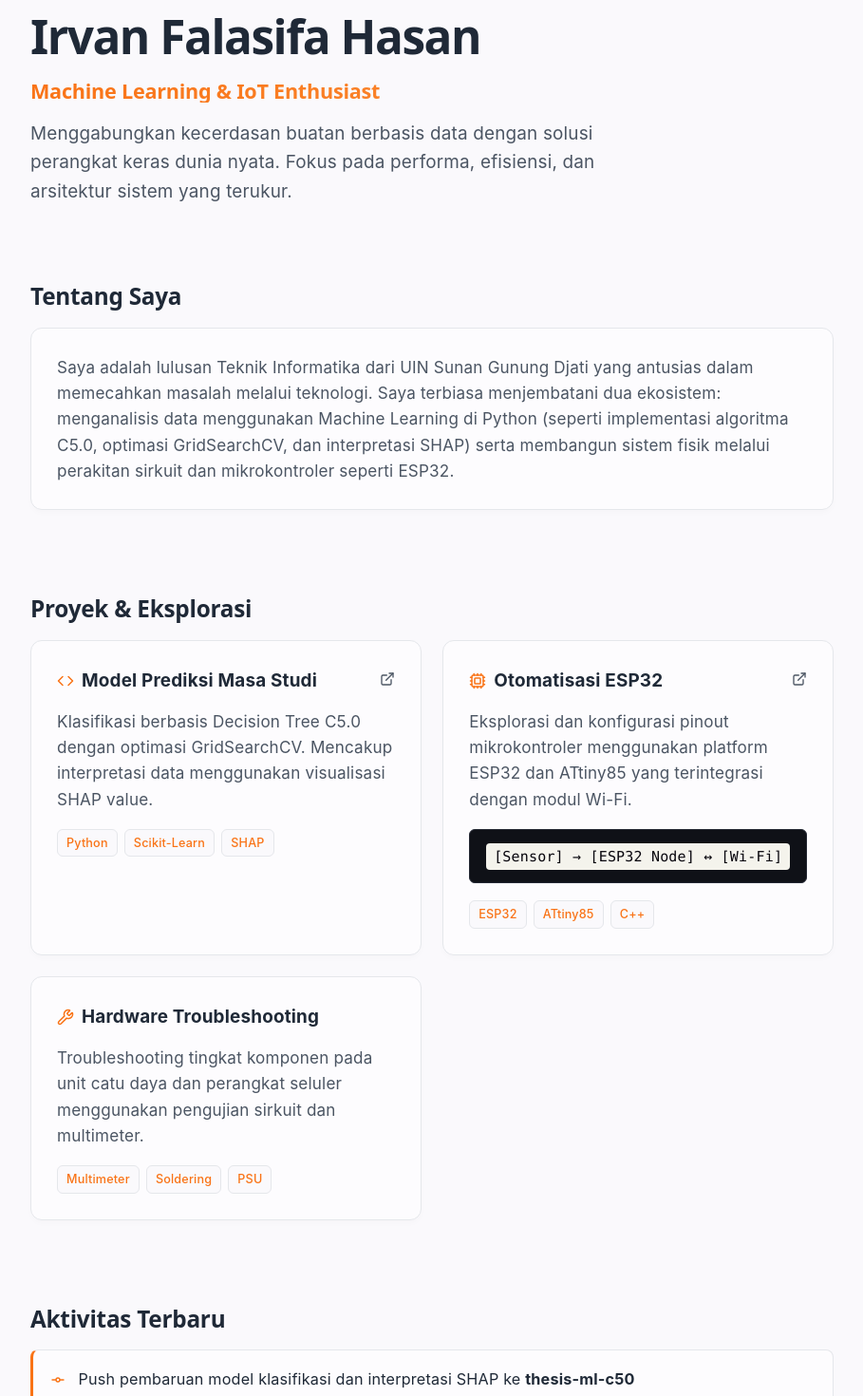
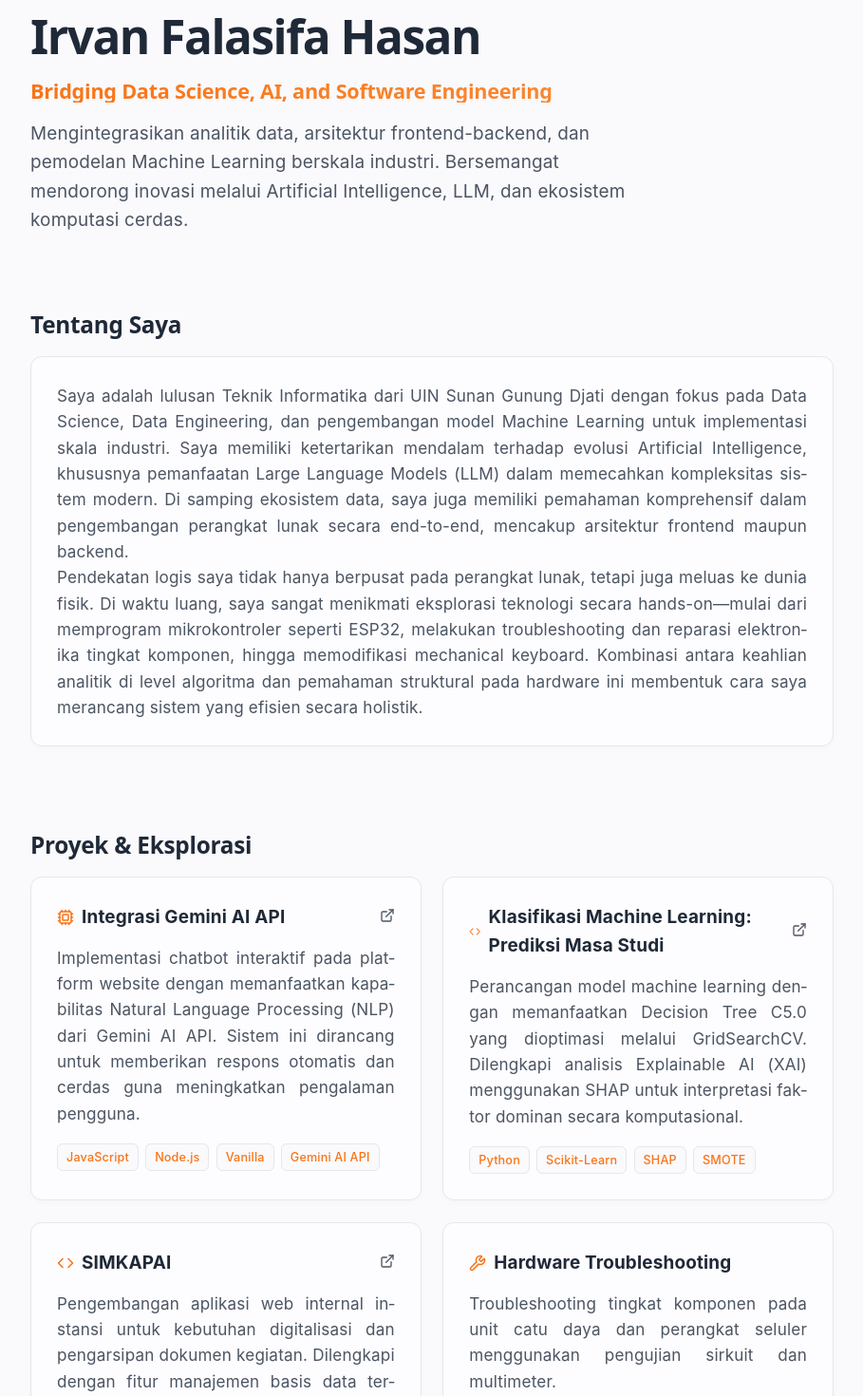
Before and after one commit to irvanfalasifa/irvanfalasifa.github.io, a React (Vite) app: page / in a window 1280 px wide. Shown: the part 200-1670 px from the top of the page at 95% size, without its empty margins (185-1094 px from the left). Built offline with nearby package versions, Linux system fonts and the light colour scheme.

Commit message:
Update text

```diff
--- a/src/App.css
+++ b/src/App.css
@@ -363,3 +363,10 @@ body {
   width: 100%;
   outline: none;
 }
+
+.text-justify {
+  text-align: justify;
+  -webkit-hyphens: auto;
+  -ms-hyphens: auto;
+  hyphens: auto;
+}
--- a/src/App.jsx
+++ b/src/App.jsx
@@ -117,18 +117,21 @@ function App() {
 
         <motion.header initial={{ opacity: 0, y: -20 }} animate={{ opacity: 1, y: 0 }} transition={{ duration: 0.6 }} className="hero">
           <h1>Irvan Falasifa Hasan</h1>
-          <h2 className="gradient-text">Machine Learning & IoT Enthusiast</h2>
+          <h2 className="gradient-text">Bridging Data Science, AI, and Software Engineering</h2>
           <p className="hero-desc">
-            Menggabungkan kecerdasan buatan berbasis data dengan solusi perangkat keras dunia nyata.
-            Fokus pada performa, efisiensi, dan arsitektur sistem yang terukur.
+            Mengintegrasikan analitik data, arsitektur frontend-backend, dan pemodelan Machine Learning berskala industri.
+            Bersemangat mendorong inovasi melalui Artificial Intelligence, LLM, dan ekosistem komputasi cerdas.
           </p>
         </motion.header>
 
         <motion.section initial="hidden" whileInView="visible" viewport={{ once: true }} variants={fadeUpItem} className="section">
           <h2 className="section-title">Tentang Saya</h2>
           <div className="card plain-card">
-            <p className="text-muted">
-              Saya adalah lulusan Teknik Informatika dari UIN Sunan Gunung Djati yang antusias dalam memecahkan masalah melalui teknologi. Saya terbiasa menjembatani dua ekosistem: menganalisis data menggunakan Machine Learning di Python (seperti implementasi algoritma C5.0, optimasi GridSearchCV, dan interpretasi SHAP) serta membangun sistem fisik melalui perakitan sirkuit dan mikrokontroler seperti ESP32.
+            <p className="text-muted text-justify">
+              Saya adalah lulusan Teknik Informatika dari UIN Sunan Gunung Djati dengan fokus pada Data Science, Data Engineering, dan pengembangan model Machine Learning untuk implementasi skala industri. Saya memiliki ketertarikan mendalam terhadap evolusi Artificial Intelligence, khususnya pemanfaatan Large Language Models (LLM) dalam memecahkan kompleksitas sistem modern. Di samping ekosistem data, saya juga memiliki pemahaman komprehensif dalam pengembangan perangkat lunak secara end-to-end, mencakup arsitektur frontend maupun backend.
+            </p>
+            <p className="text-muted text-justify">
+              Pendekatan logis saya tidak hanya berpusat pada perangkat lunak, tetapi juga meluas ke dunia fisik. Di waktu luang, saya sangat menikmati eksplorasi teknologi secara hands-on—mulai dari memprogram mikrokontroler seperti ESP32, melakukan troubleshooting dan reparasi elektronika tingkat komponen, hingga memodifikasi mechanical keyboard. Kombinasi antara keahlian analitik di level algoritma dan pemahaman struktural pada hardware ini membentuk cara saya merancang sistem yang efisien secara holistik.
             </p>
           </div>
         </motion.section>
@@ -139,12 +142,44 @@ function App() {
 
             <motion.div variants={fadeUpItem} whileHover={{ y: -5 }} className="card">
               <div className="card-header">
-                <h3><Code size={18} className="inline-icon"/> Model Prediksi Masa Studi</h3>
+                <h3><Cpu size={18} className="inline-icon"/> Integrasi Gemini AI API</h3>
                 <div className="card-links"><a href="#"><ExternalLink size={16} /></a></div>
               </div>
-              <p className="text-muted">Klasifikasi berbasis Decision Tree C5.0 dengan optimasi GridSearchCV. Mencakup interpretasi data menggunakan visualisasi SHAP value.</p>
+              <p className="text-muted text-justify">Implementasi chatbot interaktif pada platform website dengan memanfaatkan kapabilitas Natural Language Processing (NLP) dari Gemini AI API. Sistem ini dirancang untuk memberikan respons otomatis dan cerdas guna meningkatkan pengalaman pengguna.</p>
               <div className="tech-stack">
-                <span>Python</span> <span>Scikit-Learn</span> <span>SHAP</span>
+                <span>JavaScript</span> <span>Node.js</span> <span>Vanilla  </span> <span>Gemini AI API</span>
+              </div>
+            </motion.div>
+
+            <motion.div variants={fadeUpItem} whileHover={{ y: -5 }} className="card">
+              <div className="card-header">
+                <h3><Code size={18} className="inline-icon"/> Klasifikasi Machine Learning: Prediksi Masa Studi</h3>
+                <div className="card-links"><a href="#"><ExternalLink size={16} /></a></div>
+              </div>
+              <p className="text-muted text-justify">Perancangan model machine learning dengan memanfaatkan Decision Tree C5.0 yang dioptimasi melalui GridSearchCV. Dilengkapi analisis Explainable AI (XAI) menggunakan SHAP untuk interpretasi faktor dominan secara komputasional.</p>
+              <div className="tech-stack">
+                <span>Python</span> <span>Scikit-Learn</span> <span>SHAP</span> <span>SMOTE</span>
+              </div>
+            </motion.div>
+
+            <motion.div variants={fadeUpItem} whileHover={{ y: -5 }} className="card">
+              <div className="card-header">
+                <h3><Code size={18} className="inline-icon"/> SIMKAPAI</h3>
+                <div className="card-links"><a href="#"><ExternalLink size={16} /></a></div>
+              </div>
+              <p className="text-muted text-justify">Pengembangan aplikasi web internal instansi untuk kebutuhan digitalisasi dan pengarsipan dokumen kegiatan. Dilengkapi dengan fitur manajemen basis data terpusat untuk memudahkan pelacakan arsip dan meningkatkan efisiensi administrasi.</p>
+              <div className="tech-stack">
+                <span>Laravel</span> <span>PHP</span> <span>CSS</span>
+              </div>
+            </motion.div>
+
+            <motion.div variants={fadeUpItem} whileHover={{ y: -5 }} className="card">
+              <div className="card-header">
+                <h3><Wrench size={18} className="inline-icon"/> Hardware Troubleshooting</h3>
+              </div>
+              <p className="text-muted text-justify">Troubleshooting tingkat komponen pada unit catu daya dan perangkat seluler menggunakan pengujian sirkuit dan multimeter.</p>
+              <div className="tech-stack">
+                <span>Multimeter</span> <span>Soldering</span> <span>PSU</span>
               </div>
             </motion.div>
 
@@ -153,22 +188,12 @@ function App() {
                 <h3><Cpu size={18} className="inline-icon"/> Otomatisasi ESP32</h3>
                 <div className="card-links"><a href="#"><ExternalLink size={16} /></a></div>
               </div>
-              <p className="text-muted">Eksplorasi dan konfigurasi pinout mikrokontroler menggunakan platform ESP32 dan ATtiny85 yang terintegrasi dengan modul Wi-Fi.</p>
+              <p className="text-muted text-justify">Eksplorasi dan konfigurasi pinout mikrokontroler menggunakan platform ESP32 dan ATtiny85 yang terintegrasi dengan modul Wi-Fi.</p>
               <div className="architecture-diagram">
                 <code>[Sensor] &rarr; [ESP32 Node] &harr; [Wi-Fi]</code>
               </div>
               <div className="tech-stack">
                 <span>ESP32</span> <span>ATtiny85</span> <span>C++</span>
-              </div>
-            </motion.div>
-
-            <motion.div variants={fadeUpItem} whileHover={{ y: -5 }} className="card">
-              <div className="card-header">
-                <h3><Wrench size={18} className="inline-icon"/> Hardware Troubleshooting</h3>
-              </div>
-              <p className="text-muted">Troubleshooting tingkat komponen pada unit catu daya dan perangkat seluler menggunakan pengujian sirkuit dan multimeter.</p>
-              <div className="tech-stack">
-                <span>Multimeter</span> <span>Soldering</span> <span>PSU</span>
               </div>
             </motion.div>
 
--- a/vite.config.js
+++ b/vite.config.js
@@ -1,8 +1,7 @@
 import { defineConfig } from 'vite'
 import react from '@vitejs/plugin-react'
 
-// https://vite.dev/config/
 export default defineConfig({
   plugins: [react()],
-  base: '/https://github.com/irvanfalasifa/irvanfalasifa.github.io/', // Ganti 'porto-web' dengan nama repository GitHub kamu nantinya
+  base: '/',
 })
```
